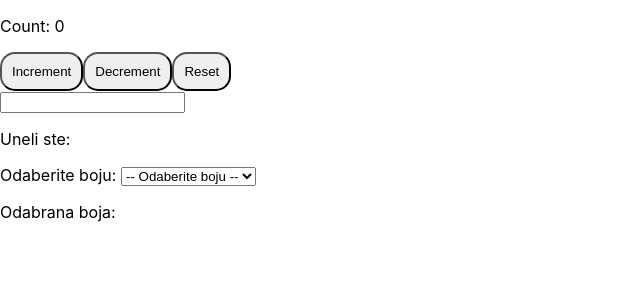
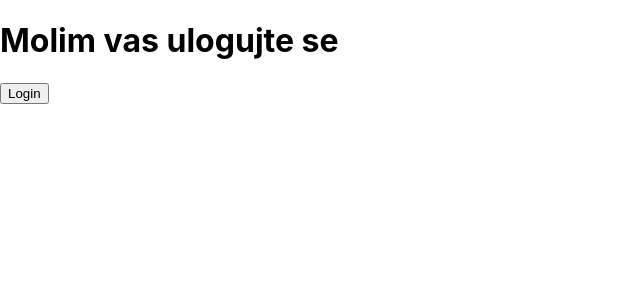
Before and after one commit to Remzo00/ITCamp2-React, a React (Create React App) app: page / in a window 1280 px wide. Shown: the top 300 px of the page, without its empty margins (0-640 px from the left). Built offline with nearby package versions, Linux system fonts and the light colour scheme.

Commit message:
Kondicioni rendering

```diff
--- a/src/App.js
+++ b/src/App.js
@@ -1,12 +1,6 @@
 import React, { useState } from 'react'
 import './App.css';
-import Header from './components/Header/header';
-import Button from './components/button/button';
-import Card from './components/Card';
-import Counter from './state/counter';
-import Text from './state/Text';
-import Login from './state/dropdown';
-import Dropdown from './state/dropdown';
+import Login from './state/login';
 
 const cardData = [
   {
@@ -32,9 +26,7 @@ const cardData = [
 function App() {
   return (
     <div>
- <Counter />
-   <Text />
-   <Dropdown />
+   <Login />
     </div>
 
     // <div className="App">
--- /dev/null
+++ b/src/state/login.js
@@ -0,0 +1,45 @@
+import React, { useState } from "react";
+
+
+const Login = () => {
+    const [isLoggedIn, setIsLoggeIn] = useState(false)
+
+    const handleLogin = () => {
+        setIsLoggeIn(true)
+    }
+
+    const handleLogout = () => {
+        setIsLoggeIn(false)
+    }
+
+    return(
+      <div>
+        {isLoggedIn ? (
+            <h1>Dobrodosli</h1>
+        ): (
+            <h1>Molim vas ulogujte se</h1>
+        )}
+
+        <button onClick={isLoggedIn ? handleLogout : handleLogin}>{isLoggedIn ? "Logout" : "Login"}</button>
+      </div>
+    )
+}
+
+export default Login
+
+
+
+
+
+
+{/* <div>
+{isLoggedIn ? (
+    <h1>Dobrodosli</h1>
+) : (
+    <h1>Molimo vas ulogujte se</h1>
+)}
+
+<button onClick={isLoggedIn ? handleLogout : handleLogin}>
+    {isLoggedIn ? "Odjava": "Prijava"}
+</button>
+</div> */}
```
